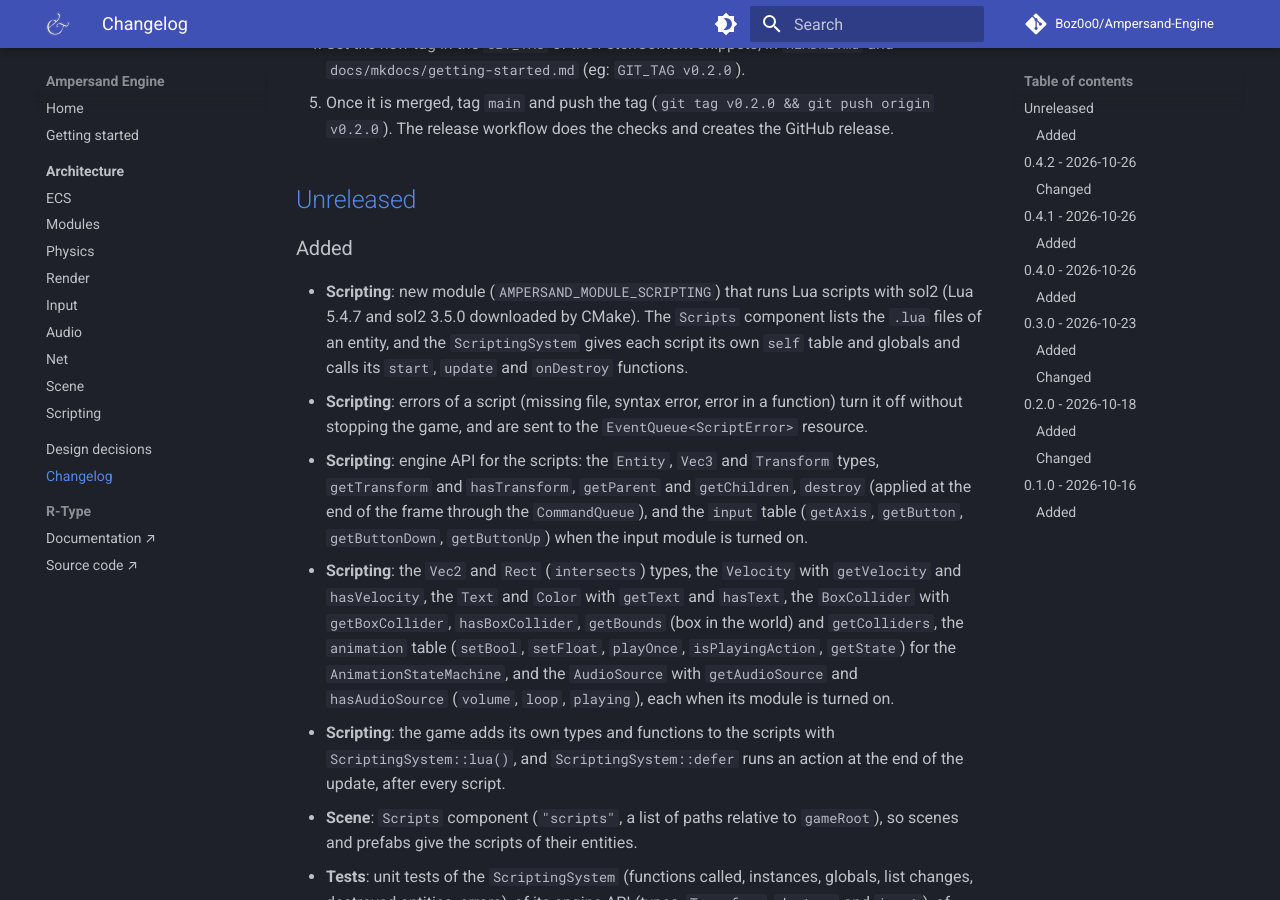
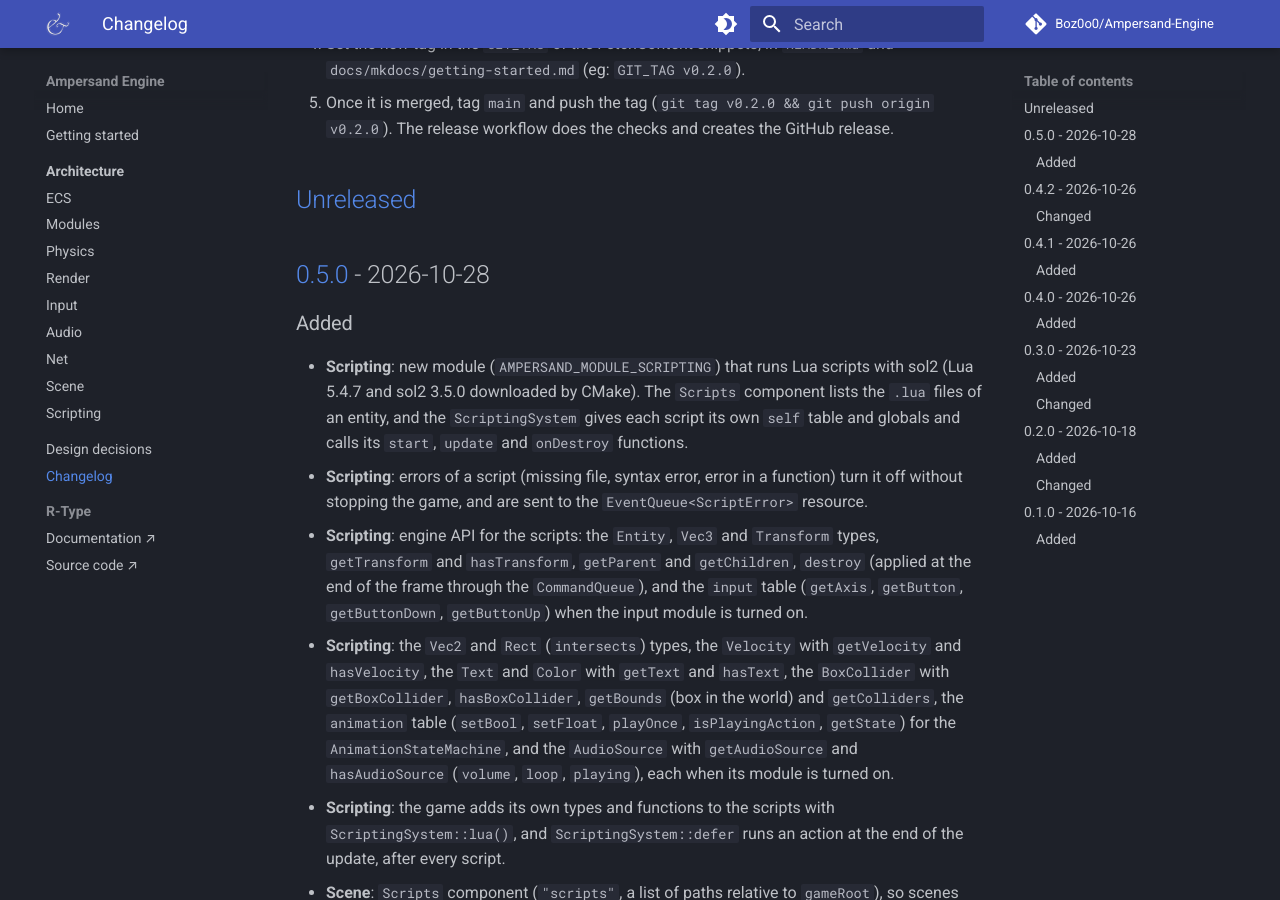
Before and after one commit to Boz0o0/Ampersand-Engine, an MkDocs documentation site: the page built from docs/mkdocs/changelog.md, in a window 1280 px wide and 900 px high, scrolled down 518 px. Built offline with MkDocs 1.6.1 and Material for MkDocs 9.7.7, drawn with Linux system fonts in a browser that asks for light colours; comment, search, counter and statistics services are not loaded.

Commit message:
feat(doc): edited doc for 0.5.0 release

```diff
--- a/CHANGELOG.md
+++ b/CHANGELOG.md
@@ -25,6 +25,9 @@ under `[Unreleased]`, in the right subsection (`Added`, `Changed`, `Fixed` or
    release.
 
 ## [Unreleased]
+
+
+## [0.5.0] - 2026-10-28
 
 ### Added
 
@@ -119,7 +122,8 @@ First release, with the very base of the engine.
 - One CMake option and one static library per module.
 - Documentation website.
 
-[Unreleased]: https://github.com/Boz0o0/Ampersand-Engine/compare/v0.4.2...HEAD
+[Unreleased]: https://github.com/Boz0o0/Ampersand-Engine/compare/v0.5.0...HEAD
+[0.5.0]: https://github.com/Boz0o0/Ampersand-Engine/compare/v0.4.2...v0.5.0
 [0.4.2]: https://github.com/Boz0o0/Ampersand-Engine/compare/v0.4.1...v0.4.2
 [0.4.1]: https://github.com/Boz0o0/Ampersand-Engine/compare/v0.4.0...v0.4.1
 [0.4.0]: https://github.com/Boz0o0/Ampersand-Engine/compare/v0.3.0...v0.4.0
--- a/CMakeLists.txt
+++ b/CMakeLists.txt
@@ -1,7 +1,7 @@
 cmake_minimum_required(VERSION 3.24)
 
 project(AmpersandEngine
-    VERSION 0.4.2
+    VERSION 0.5.0
     LANGUAGES CXX
 )
 
```
Also changed, not shown: README.md (+1 -1 lines), docs/mkdocs/getting-started.md (+1 -1 lines).
